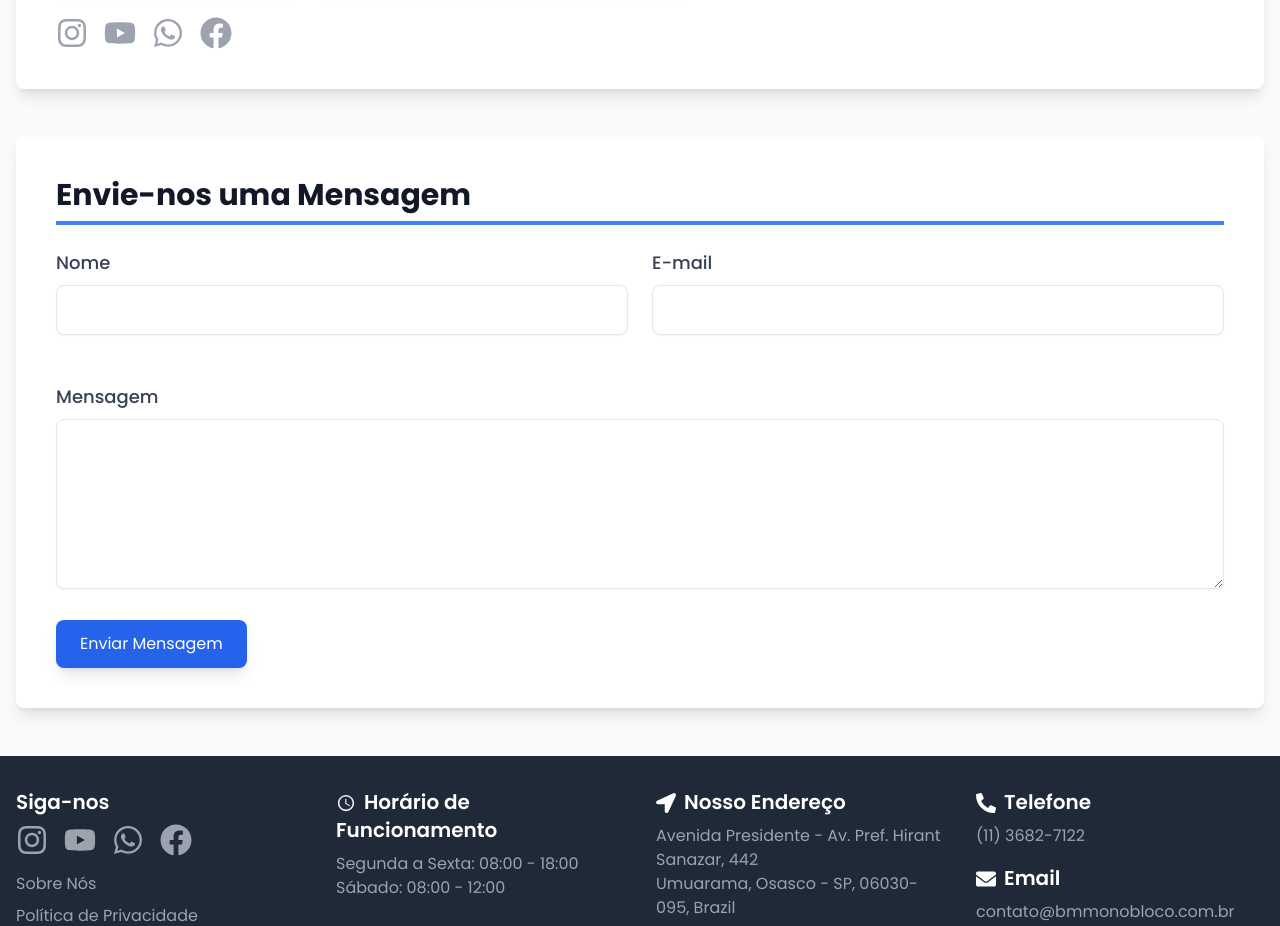
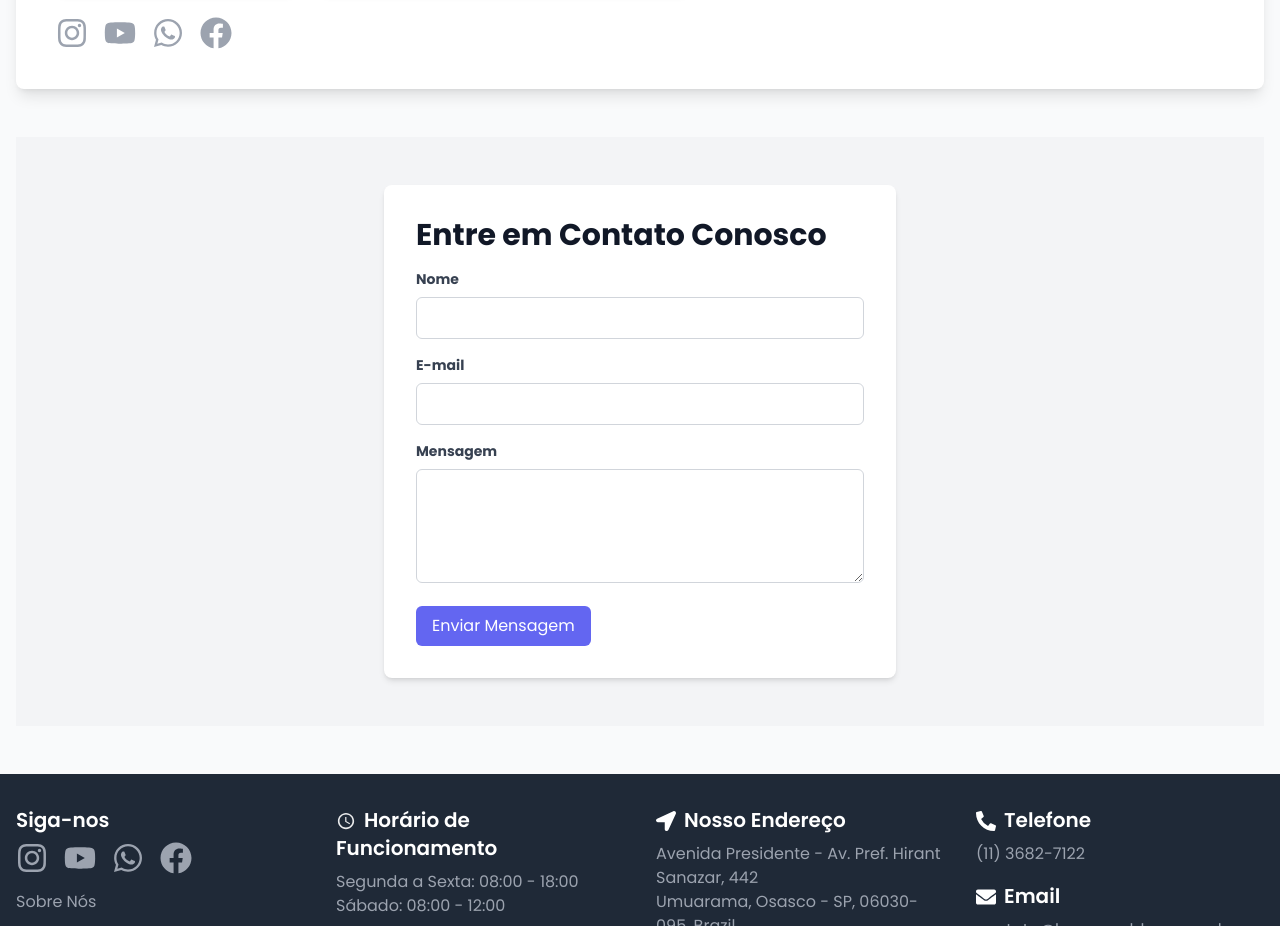
Before and after one commit to KelvenFontes/bm_monobloco, a Next.js app: page /contato in a window 1280 px wide. Shown: the part 500-1426 px from the top of the page. Built offline with nearby package versions, Linux system fonts and the light colour scheme.

Commit message:
feat: add link

```diff
--- /dev/null
+++ b/src/app/components/SendEmail/index.tsx
@@ -0,0 +1,96 @@
+import { useState } from "react";
+
+const SendEmail = () => {
+
+  const [loading, setLoading] = useState(false);
+  const [error, setError] = useState<string | null>(null);
+  const [success, setSuccess] = useState<string | null>(null);
+
+  const handleSubmit = async (e: React.FormEvent<HTMLFormElement>) => {
+    e.preventDefault();
+    setLoading(true);
+    setError(null);
+    setSuccess(null);
+
+    const formData = new FormData(e.currentTarget);
+    const data = {
+      name: formData.get('name')?.toString() || '',
+      email: formData.get('email')?.toString() || '',
+      message: formData.get('message')?.toString() || '',
+    };
+
+    try {
+      // Substitua pela sua configuração de envio de e-mail
+      const response = await fetch('/api/send-email', {
+        method: 'POST',
+        headers: {
+          'Content-Type': 'application/json',
+        },
+        body: JSON.stringify(data),
+      });
+
+      console.log(response);
+
+      if (response.ok) {
+        setSuccess('Mensagem enviada com sucesso!');
+        e.currentTarget.reset();
+      } else {
+        throw new Error('Falha ao enviar a mensagem.');
+      }
+    } catch (err) {
+      setError((err as Error).message);
+    } finally {
+      setLoading(false);
+    }
+  };
+
+  return (
+    <section className="py-12 bg-gray-100" id="contact">
+    <div className="container mx-auto px-4">
+      <div className="max-w-lg mx-auto bg-white p-8 rounded-lg shadow-md">
+        <h2 className="text-3xl font-bold text-gray-900 mb-4">Entre em Contato Conosco</h2>
+        <form onSubmit={handleSubmit}>
+          <div className="mb-4">
+            <label htmlFor="name" className="block text-gray-700 text-sm font-bold mb-2">Nome</label>
+            <input
+              type="text"
+              id="name"
+              name="name"
+              className="w-full px-3 py-2 border border-gray-300 text-gray-700 rounded-md focus:outline-none focus:border-indigo-500"
+            />
+          </div>
+          <div className="mb-4">
+            <label htmlFor="email" className="block text-gray-700 text-sm font-bold mb-2">E-mail</label>
+            <input
+              type="email"
+              id="email"
+              name="email"
+              className="w-full px-3 py-2 border border-gray-300 text-gray-700 rounded-md focus:outline-none focus:border-indigo-500"
+            />
+          </div>
+          <div className="mb-4">
+            <label htmlFor="message" className="block text-gray-700 text-sm font-bold mb-2">Mensagem</label>
+            <textarea
+              id="message"
+              name="message"
+              rows={4}
+              className="w-full px-3 py-2 border border-gray-300 text-gray-700 rounded-md focus:outline-none focus:border-indigo-500"
+            ></textarea>
+          </div>
+          <button
+            type="submit"
+            className="bg-indigo-500 text-white py-2 px-4 rounded-md hover:bg-indigo-600 transition-colors duration-300"
+            disabled={loading}
+          >
+            {loading ? 'Enviando...' : 'Enviar Mensagem'}
+          </button>
+          {error && <p className="text-red-500 mt-4">{error}</p>}
+          {success && <p className="text-green-500 mt-4">{success}</p>}
+        </form>
+      </div>
+    </div>
+  </section>
+  );
+}
+
+export default SendEmail;
--- a/src/app/contato/page.tsx
+++ b/src/app/contato/page.tsx
@@ -4,6 +4,7 @@ import Footer from "@/components/Footer";
 import Header from "@/components/Header";
 import { FaInstagram, FaYoutube, FaWhatsapp, FaFacebook, FaLocationArrow, FaPhoneAlt, FaEnvelope } from "react-icons/fa";
 import { IoMdTime } from "react-icons/io";
+import SendEmail from "../components/SendEmail";
 
 const ContactPage = () => {
   return (
@@ -57,51 +58,8 @@ const ContactPage = () => {
         </section>
 
         {/* Formulário de Contato */}
-        <section className="bg-white p-10 rounded-lg shadow-lg transform transition-transform hover:scale-105 hover:shadow-2xl">
-          <h2 className="text-3xl font-bold text-gray-900 mb-6 border-b-4 border-blue-500 pb-2">
-            Envie-nos uma Mensagem
-          </h2>
-          <form action="#" method="POST">
-            <div className="grid grid-cols-1 md:grid-cols-2 gap-6 mb-6">
-              <div className="mb-6">
-                <label htmlFor="name" className="block text-gray-700 mb-2 text-lg font-medium">Nome</label>
-                <input
-                  type="text"
-                  id="name"
-                  name="name"
-                  required
-                  className="w-full px-4 py-3 border rounded-lg focus:outline-none focus:ring-2 focus:ring-blue-500 shadow-sm transition-shadow duration-300"
-                />
-              </div>
-              <div className="mb-6">
-                <label htmlFor="email" className="block text-gray-700 mb-2 text-lg font-medium">E-mail</label>
-                <input
-                  type="email"
-                  id="email"
-                  name="email"
-                  required
-                  className="w-full px-4 py-3 border rounded-lg focus:outline-none focus:ring-2 focus:ring-blue-500 shadow-sm transition-shadow duration-300"
-                />
-              </div>
-            </div>
-            <div className="mb-6">
-              <label htmlFor="message" className="block text-gray-700 mb-2 text-lg font-medium">Mensagem</label>
-              <textarea
-                id="message"
-                name="message"
-                rows={6}
-                required
-                className="w-full px-4 py-3 border rounded-lg focus:outline-none focus:ring-2 focus:ring-blue-500 shadow-sm transition-shadow duration-300"
-              ></textarea>
-            </div>
-            <button
-              type="submit"
-              className="bg-blue-600 text-white py-3 px-6 rounded-lg shadow-lg hover:bg-blue-700 transition-colors duration-300 transform hover:scale-105"
-            >
-              Enviar Mensagem
-            </button>
-          </form>
-        </section>
+        <SendEmail />
+
       </main>
 
       <Footer />
--- a/src/app/page.tsx
+++ b/src/app/page.tsx
@@ -15,49 +15,9 @@ import Gallery from './components/Gallery'
 
 import { FaGoogle, FaWaze } from 'react-icons/fa';
 import { HiOutlineLocationMarker } from 'react-icons/hi';
+import SendEmail from './components/SendEmail';
 
 const Home: NextPage = () => {
-  const [loading, setLoading] = useState(false);
-  const [error, setError] = useState<string | null>(null);
-  const [success, setSuccess] = useState<string | null>(null);
-
-  const handleSubmit = async (e: React.FormEvent<HTMLFormElement>) => {
-    e.preventDefault();
-    setLoading(true);
-    setError(null);
-    setSuccess(null);
-
-    const formData = new FormData(e.currentTarget);
-    const data = {
-      name: formData.get('name')?.toString() || '',
-      email: formData.get('email')?.toString() || '',
-      message: formData.get('message')?.toString() || '',
-    };
-
-    try {
-      // Substitua pela sua configuração de envio de e-mail
-      const response = await fetch('/api/send-email', {
-        method: 'POST',
-        headers: {
-          'Content-Type': 'application/json',
-        },
-        body: JSON.stringify(data),
-      });
-
-      console.log(response);
-
-      if (response.ok) {
-        setSuccess('Mensagem enviada com sucesso!');
-        e.currentTarget.reset();
-      } else {
-        throw new Error('Falha ao enviar a mensagem.');
-      }
-    } catch (err) {
-      setError((err as Error).message);
-    } finally {
-      setLoading(false);
-    }
-  };
 
   return (
     <div className="min-h-screen bg-gray-100">
@@ -166,51 +126,7 @@ const Home: NextPage = () => {
 
 
         {/* Seção: Formulário de Contato */}
-        <section className="py-12 bg-gray-100" id="contact">
-          <div className="container mx-auto px-4">
-            <div className="max-w-lg mx-auto bg-white p-8 rounded-lg shadow-md">
-              <h2 className="text-3xl font-bold text-gray-900 mb-4">Entre em Contato Conosco</h2>
-              <form onSubmit={handleSubmit}>
-                <div className="mb-4">
-                  <label htmlFor="name" className="block text-gray-700 text-sm font-bold mb-2">Nome</label>
-                  <input
-                    type="text"
-                    id="name"
-                    name="name"
-                    className="w-full px-3 py-2 border border-gray-300 text-gray-700 rounded-md focus:outline-none focus:border-indigo-500"
-                  />
-                </div>
-                <div className="mb-4">
-                  <label htmlFor="email" className="block text-gray-700 text-sm font-bold mb-2">E-mail</label>
-                  <input
-                    type="email"
-                    id="email"
-                    name="email"
-                    className="w-full px-3 py-2 border border-gray-300 text-gray-700 rounded-md focus:outline-none focus:border-indigo-500"
-                  />
-                </div>
-                <div className="mb-4">
-                  <label htmlFor="message" className="block text-gray-700 text-sm font-bold mb-2">Mensagem</label>
-                  <textarea
-                    id="message"
-                    name="message"
-                    rows={4}
-                    className="w-full px-3 py-2 border border-gray-300 text-gray-700 rounded-md focus:outline-none focus:border-indigo-500"
-                  ></textarea>
-                </div>
-                <button
-                  type="submit"
-                  className="bg-indigo-500 text-white py-2 px-4 rounded-md hover:bg-indigo-600 transition-colors duration-300"
-                  disabled={loading}
-                >
-                  {loading ? 'Enviando...' : 'Enviar Mensagem'}
-                </button>
-                {error && <p className="text-red-500 mt-4">{error}</p>}
-                {success && <p className="text-green-500 mt-4">{success}</p>}
-              </form>
-            </div>
-          </div>
-        </section>
+       <SendEmail />
 
         {/* Seção: Mapa de Localização */}
         <section className="py-12 bg-gray-50">
--- a/src/components/Header/index.tsx
+++ b/src/components/Header/index.tsx
@@ -14,8 +14,8 @@ const Header = () => {
           <Link href="/sobre" className="hover:underline">
             Sobre
           </Link>
-          <a href="#services" className="hover:underline">Serviços</a>
-          <a href="#contact" className="hover:underline">Contato</a>
+          <a href="/#services" className="hover:underline">Serviços</a>
+          <a href="/contato" className="hover:underline">Contato</a>
         </nav>
       </div>
     </header>
```
